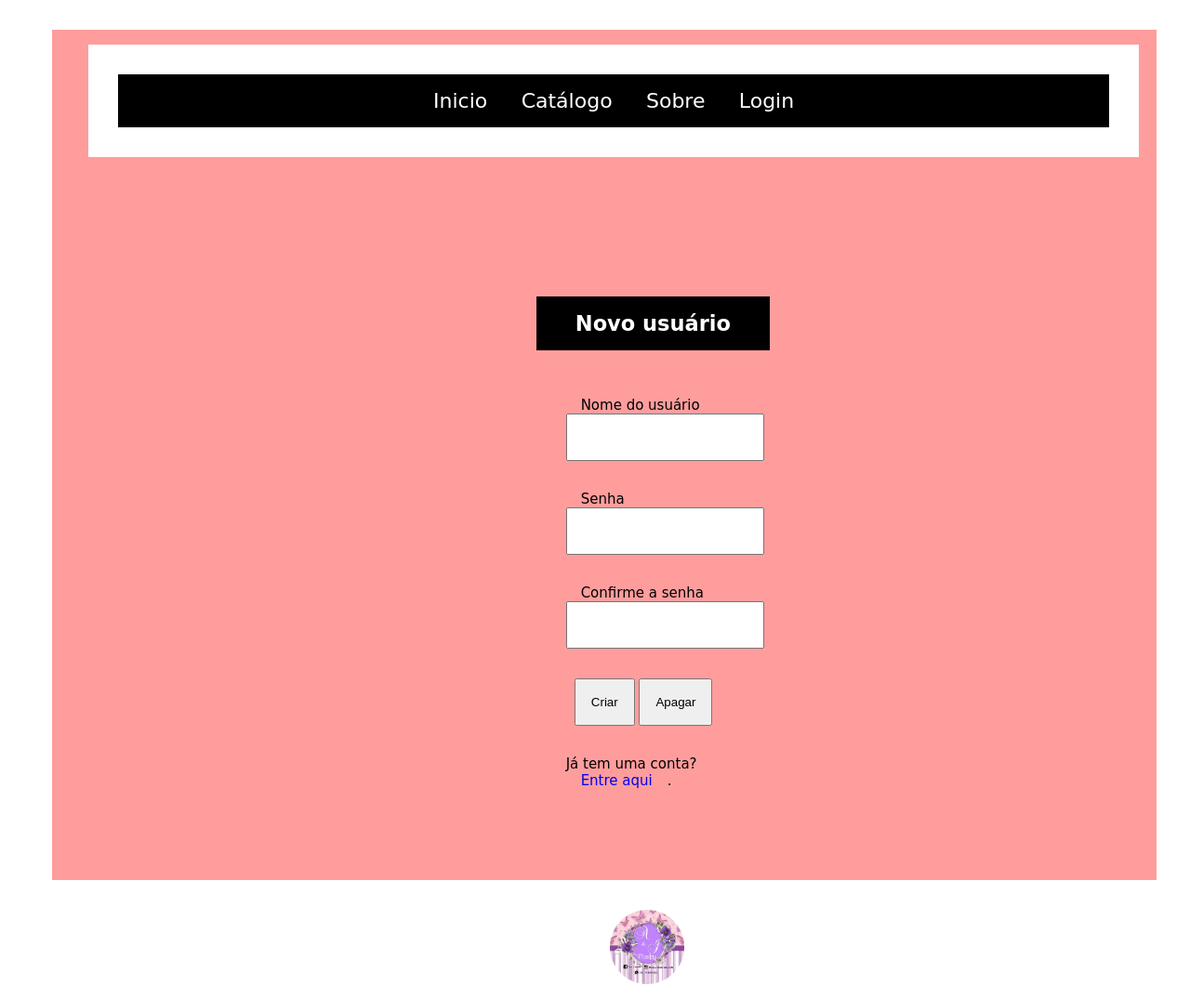
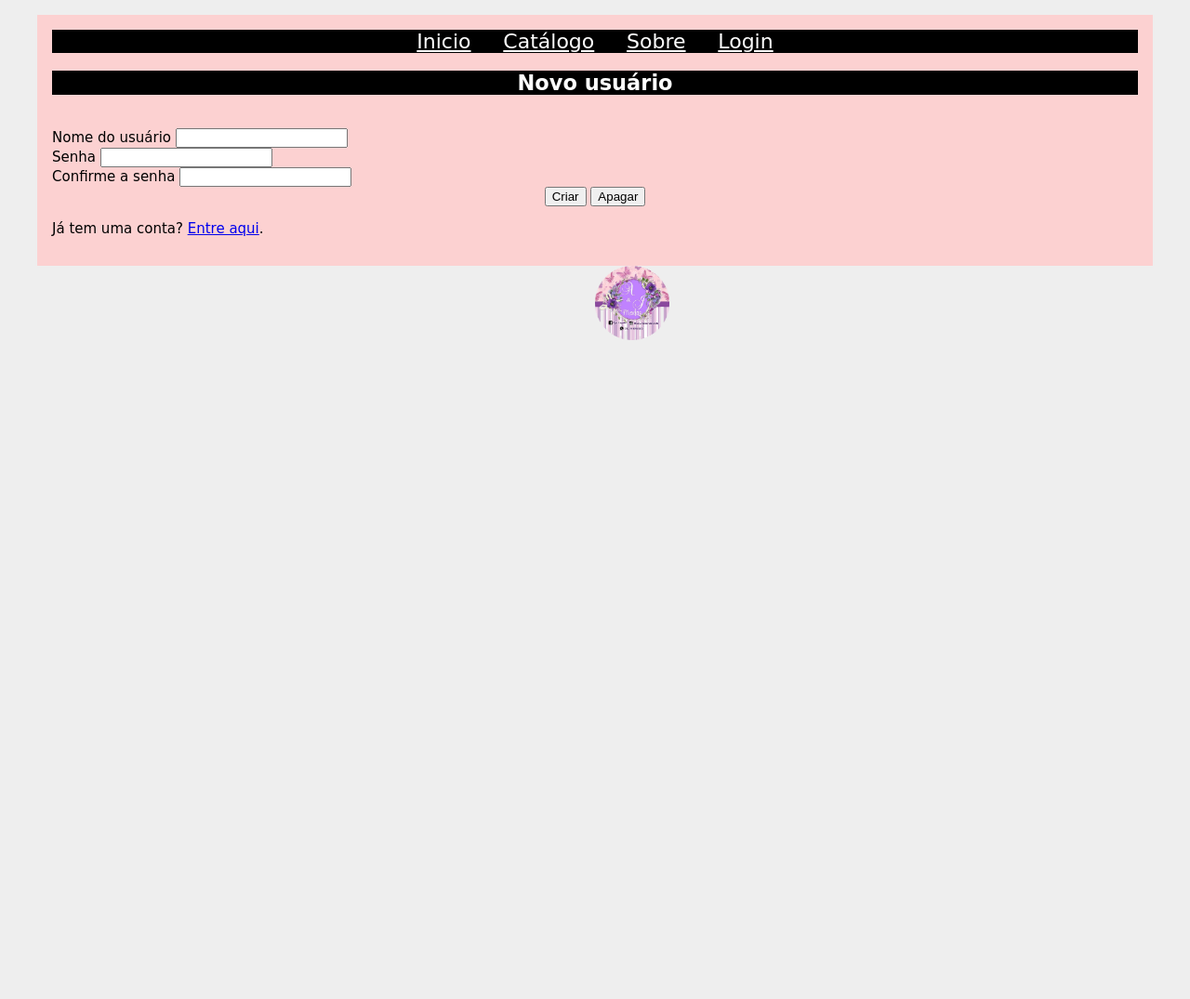
Before and after one commit to AdsonCoelho/pedidos_online, a PHP site: page /register.php in a window 1280 px wide. Shown: the whole page at 93% size. After the commit the page ends 366 px from the top, so only its background shows below. Run offline with PHP 8.4, Linux system fonts and the light colour scheme.

Commit message:
Estilizando o index.html

```diff
--- a/style.css
+++ b/style.css
@@ -1,47 +1,37 @@
 /*Iniciando margens e espaço do novegador com 0*/
-*{
-	margin: 0;
-	padding: 0;
-  text-decoration: none;
+html {
+  font-family: sans-serif;
+  background: #eee;
   padding: 1rem;
 }
 
-/*Menu global fixo para todas as páginas*/
+body {
+  max-width: 1200px;
+  margin: 0 auto;
+  background: white;
+}
+
 .cabecalho{
   position:relative;
-  font-size: 20px;
   color: rgb(0, 0, 0);
-  background-color: rgb(255, 255, 255);
-	text-align: justify;
   font-family: cursive;
-  left: 2%;
-  width: 95%;
+
  }
 
 .menu{
 	text-align: center;
   background-color: black;
+
+
 }
 
 /*Menu index*/
 .menu a{
-  position:relative;
   color: rgb(255, 255, 255);
  	font-size: 22px;
 	font-family: cursive;
   padding: 15px;
-
-}
-
-.form{
-  position:relative;
-  text-align: left;
-  width: 20%;
-  height: 20%;
-  padding: 100px;
-  top:50px;
-  left: 35%;
-
+  flex: auto;
 }
 
 .alert-danger{
@@ -53,7 +43,6 @@
   text-align: center;
   background-color: rgb(0, 0, 0);
   color: rgb(255, 255, 255);
-  width: 95%;
 }
 
 .form btn_entrar{
@@ -64,27 +53,9 @@
   position:relative;
   font-size: 15px;
   color: rgb(0, 0, 0);
-  background-color: rgb(255, 157, 157);
-	text-align: justify;
+  background-color: rgb(252, 209, 209);
   font-family: cursive;
-  left: 2%;
-  width: 95%;
-}
-
-
-.img1_conteudo {
-  position:relative;
-  width:100%;
-  text-align: center;
-  top:1px;
-}
-
-.img2_conteudo {
-  position:relative;
-  width:100%;
-  text-align: center;
-  top:1px;
-
+  padding: 1rem;
 }
 
 .miniatura {
@@ -103,12 +74,10 @@
   position: relative;
   left: 30%;
 
-
 }
 .moldbt{
   position: relative;
   text-align: center;
-
 }
 
 
--- a/welcome.php
+++ b/welcome.php
@@ -44,8 +44,8 @@ if(!isset($_SESSION["loggedin"]) || $_SESSION["loggedin"] !== true){
 
 		<form action="gravar.php" method="POST" enctype="multipart/form-data">
 			<label for="imagem"></label>
-			<input type="file" name="imagem" title = "Adicione uma imagem"/><br>
-			<input type="submit" value="Enviar" accept="image/png, image/jpeg"/>
+			<input type="file" name="imagem"/>
+			<input type="submit" name="Enviar" value="Enviar" accept="image/png, image/jpeg"/>
 		</form>
 
     </main>
```
Also changed, not shown: index.html (+8 -13 lines).
